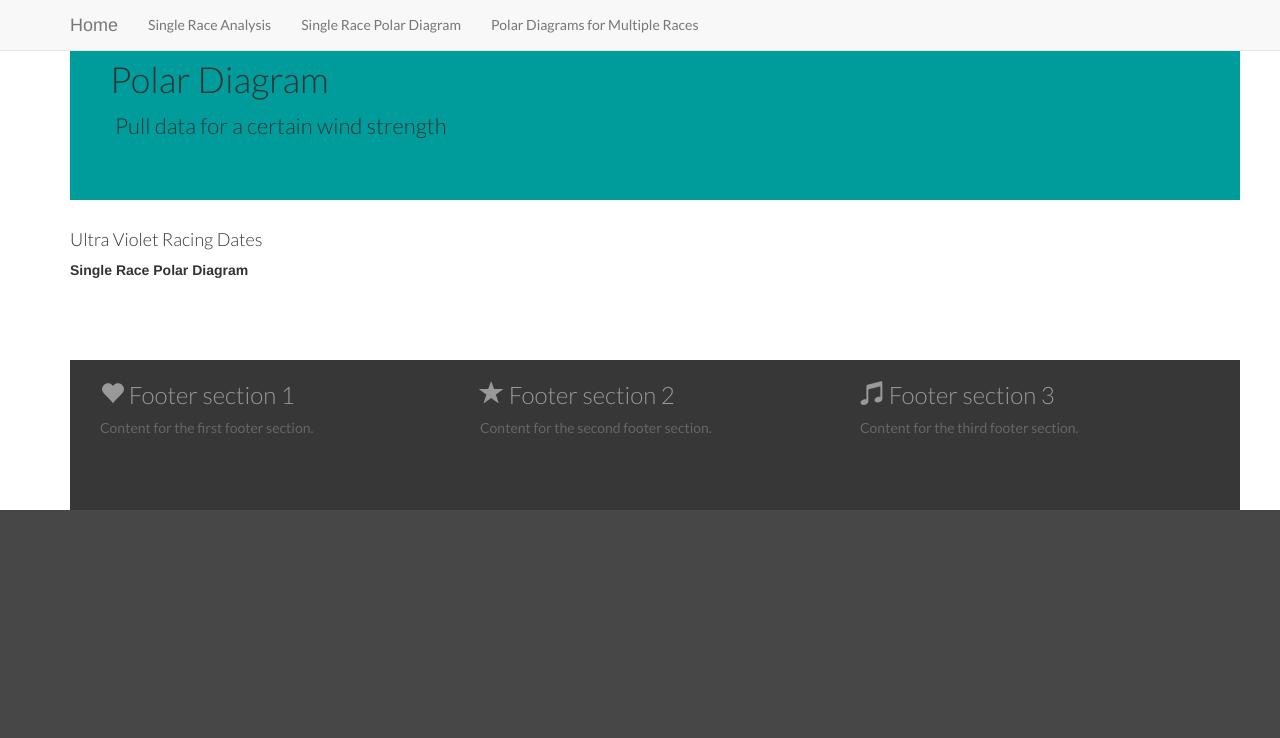
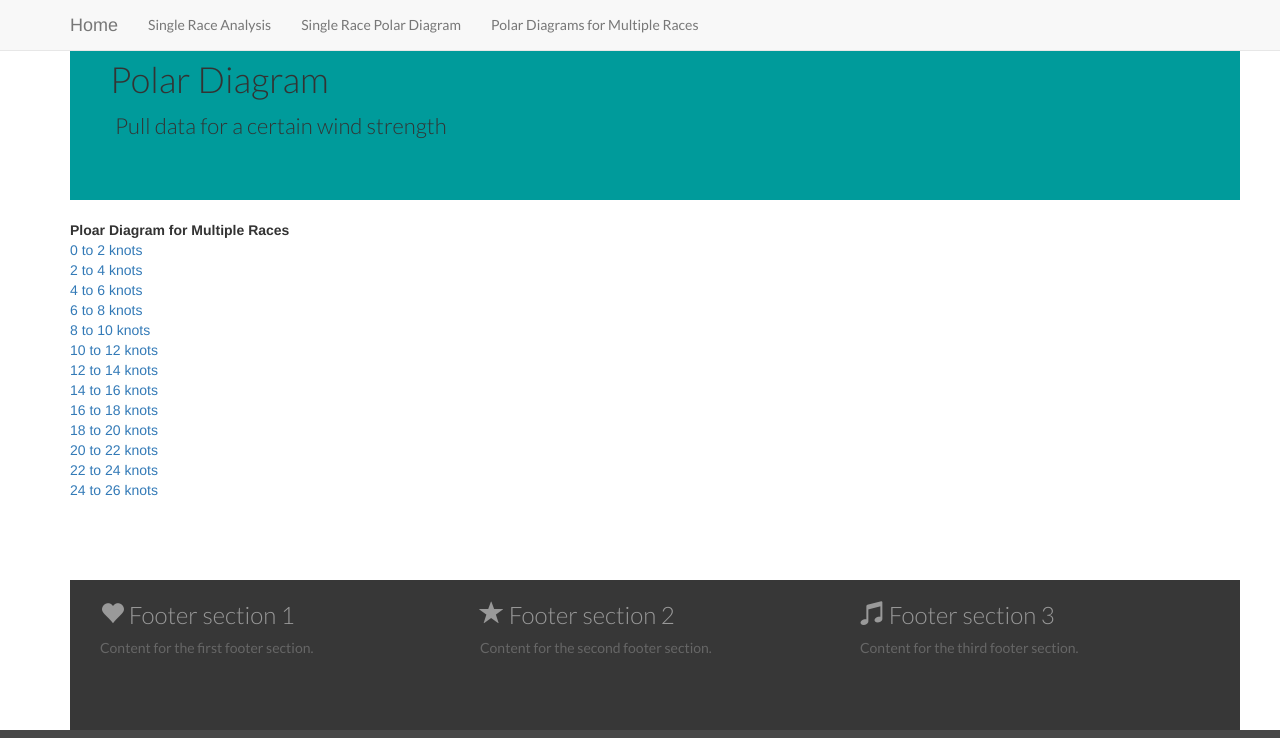
Before and after one commit to DaleHawkes/Track-King, a PHP site: page /polar_diagram.php in a window 1280 px wide. Shown: the top 738 px of the page. Run offline with PHP 8.4, Linux system fonts and the light colour scheme; data comes from the database, SQL or seed files in the repository; data that the repository does not hold is empty; some libraries are stand-ins or nearby versions.

Commit message:
New amends for polar diagram

```diff
--- a/Includes/Navigation.php
+++ b/Includes/Navigation.php
@@ -21,7 +21,7 @@
                     <a href="single_race_polar_diagram.php" title='Single Race Polar Diagram'>Single Race Polar Diagram</a>
                 </li>
                 <li>
-                    <a href="#">Polar Diagrams for Multiple Races</a>
+                    <a href="polar_diagram.php">Polar Diagrams for Multiple Races</a>
                 </li>
             </ul>
         </div>
--- a/polar_diagram.php
+++ b/polar_diagram.php
@@ -30,35 +30,20 @@
     </div>
 <br />
 
-<?php
-
-require_once('connect.php');
-
-$sql = "SELECT Date FROM race_information WHERE Boat = 'Ultra Violet'";
-$result = mysql_query($sql)or die(mysql_error());
-
-echo "<h4>Ultra Violet Racing Dates</h4>";
-echo "<table border='0'><tr><th style='width: 200px;'>Single Race Polar Diagram</th></tr>";
-
-  while($row = mysql_fetch_array($result)){
-  // Before we close out of PHP, lets define all of our variables so they are easier to remember and work with,
-  // you can skip this though if you just want to directly reference each row.
-
-  $date = $row['Date'];
-
-  $selecteddate = $date;
-
-// Now for each looped row
-
-echo "<td><a href='single_race_polar_diagram_data.php?selectedwind=$selectedwind'>".$wind."</a></td>";
-echo "</tr>";
-
-} // End our while loop
-echo "</table>";
-
-mysql_close($dbc);
-
-?>
+<strong>Ploar Diagram for Multiple Races</strong><br />
+<a href='polar_diagram_data.php?windspeed=$windspeed'>0 to 2 knots</a><br />
+<a href='polar_diagram_data.php?windspeed=$windspeed'>2 to 4 knots</a><br />
+<a href='polar_diagram_data.php?windspeed=$windspeed'>4 to 6 knots</a><br />
+<a href='polar_diagram_data.php?windspeed=$windspeed'>6 to 8 knots</a><br />
+<a href='polar_diagram_data.php?windspeed=$windspeed'>8 to 10 knots</a><br />
+<a href='polar_diagram_data.php?windspeed=$windspeed'>10 to 12 knots</a><br />
+<a href='polar_diagram_data.php?windspeed=$windspeed'>12 to 14 knots</a><br />
+<a href='polar_diagram_data.php?windspeed=$windspeed'>14 to 16 knots</a><br />
+<a href='polar_diagram_data.php?windspeed=$windspeed'>16 to 18 knots</a><br />
+<a href='polar_diagram_data.php?windspeed=$windspeed'>18 to 20 knots</a><br />
+<a href='polar_diagram_data.php?windspeed=$windspeed'>20 to 22 knots</a><br />
+<a href='polar_diagram_data.php?windspeed=$windspeed'>22 to 24 knots</a><br />
+<a href='polar_diagram_data.php?windspeed=$windspeed'>24 to 26 knots</a><br />
 
 <br />
 <br />
```
